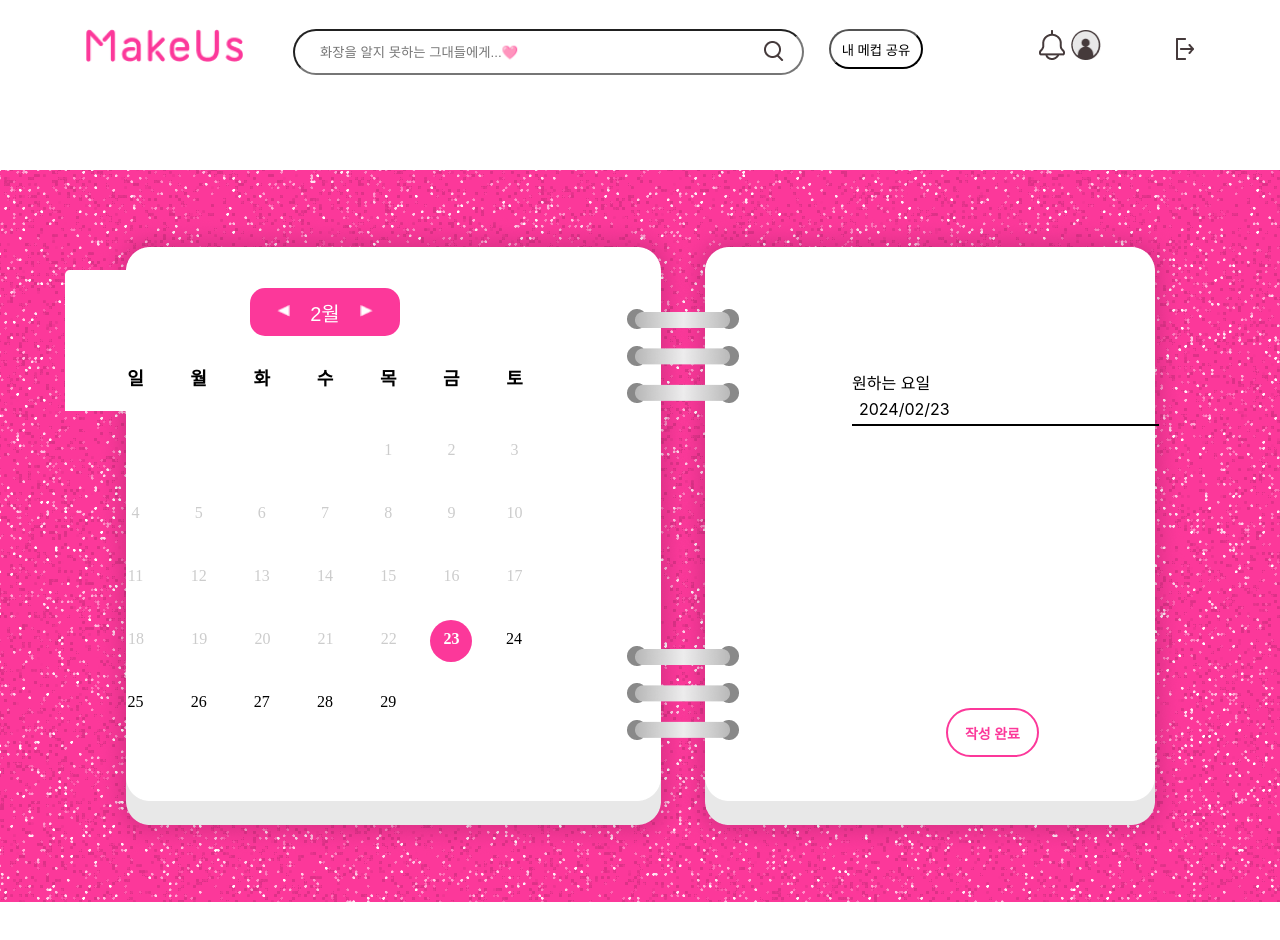
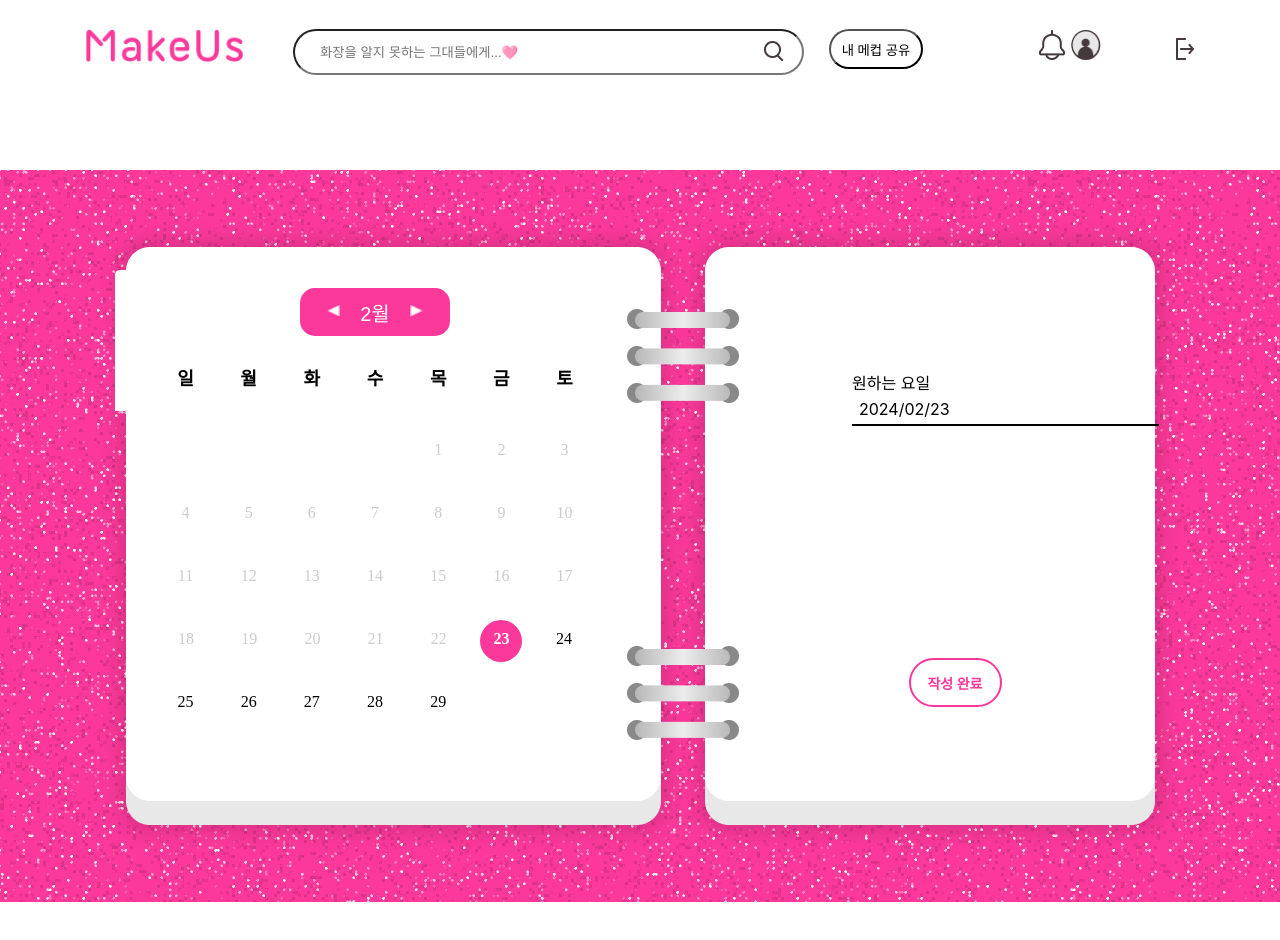
Before and after one commit to LikeLionHGU/makeup, a React (Create React App) app: page /UploadPost/1/calendar in a window 1280 px wide. Shown: the top 940 px of the page. Built offline with nearby package versions, Linux system fonts and the light colour scheme; no server answers; a web font is replaced by a local one.

Commit message:
style : css

```diff
--- a/src/Main.css
+++ b/src/Main.css
@@ -1,10 +1,10 @@
 .swiper-pagination-bullet {
   background: transparent !important;
-  border: 2px solid white !important;
+  border: 2px solid black !important;
   margin-right: 15px;
 }
 
 .swiper-pagination-bullet-active {
-  background: white !important;
-  border: 2px solid white !important;
+  background: black !important;
+  border: 2px solid black !important;
 }
--- a/src/calendar/Calendar.css
+++ b/src/calendar/Calendar.css
@@ -16,6 +16,7 @@
 }
 
 .react-datepicker {
+  width: 420px;
   border: none;
 }
 
@@ -164,3 +165,11 @@
 .MentoCalendar_reservation__az2SB .MentoCalendar_image__Dcr-X {
   margin-top: 60px !important;
 }
+.Calendarr_selected_date__UVZGB {
+  margin-left: 30px;
+}
+
+.Calendarr_select_date__Iqy9W {
+  margin-top: 20px;
+  margin-right: 100px;
+}
--- a/src/calendar/Calendarr.jsx
+++ b/src/calendar/Calendarr.jsx
@@ -155,6 +155,7 @@ function Calendarr() {
                   />
                 </p>
               </div> */}
+
               <button
                 className={styles.subButton}
                 onClick={() => navigate("/")}
--- a/src/calendar/Calendarr.module.css
+++ b/src/calendar/Calendarr.module.css
@@ -118,6 +118,6 @@
   font-size: 14px;
   font-family: "Pretendard-Regular";
   position: relative;
-  margin-left: 75px;
-  margin-top: 250px;
+  margin-left: 0px;
+  margin-top: 200px;
 }
```
